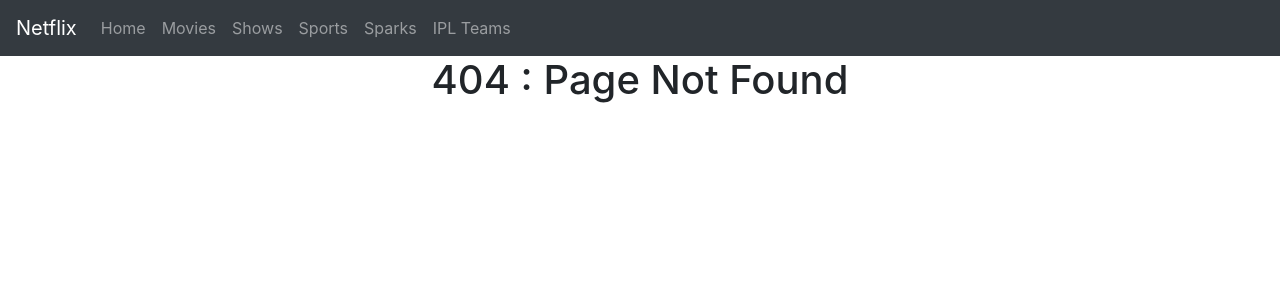
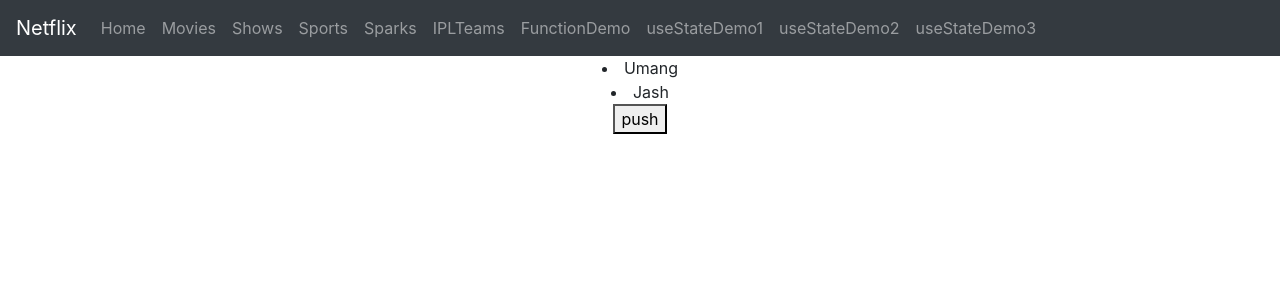
Before and after one commit to Umang4200/learning26, a React (Vite) app: page /usestatedemo3 in a window 1280 px wide. Before the commit this address had no page. Shown: the top 300 px of the page. Built offline with nearby package versions, Linux system fonts and the light colour scheme.

Commit message:
useState

```diff
--- a/src/App.jsx
+++ b/src/App.jsx
@@ -18,6 +18,10 @@ import ErrorPage from './components/ErrorPage';
 import Watch from './components/Watch';
 import Teams from './components/tasks/teams';
 import TeamDetail from './components/tasks/TeamDetail';
+import FunctionDemo from './components/FunctionDemo';
+import UsestateDemo1 from './components/UsestateDemo1';
+import UsestateDemo2 from './components/UsestateDemo2';
+import UsestateDemo3 from './components/UsestateDemo3';
 
 function App() {
 
@@ -34,6 +38,10 @@ function App() {
         <Route path="/watch/:name" element={<Watch/>}></Route>
         <Route path="/teams" element={<Teams/>}></Route>
         <Route path="/teamsdetails/:name" element={<TeamDetail/>}></Route>
+        <Route path="/fundemo" element={<FunctionDemo/>}></Route>
+        <Route path="/usestatedemo1" element={<UsestateDemo1/>}></Route>
+        <Route path="/usestatedemo2" element={<UsestateDemo2/>}></Route>
+        <Route path="/usestatedemo3" element={<UsestateDemo3/>}></Route>
         <Route path="/*" element={<ErrorPage/>}></Route>
       </Routes>
     </div>
--- /dev/null
+++ b/src/components/FunctionDemo.jsx
@@ -0,0 +1,13 @@
+import React from 'react'
+
+export default function FunctionDemo() {
+    function sayHello(){
+        alert("Hello Umang");
+    }
+  return (
+    <div style={{textAlign:"center"}}>
+        <h1>FunctionDemo</h1>
+        <button onClick={sayHello}>Say Hello</button>
+    </div>
+  )
+}
--- a/src/components/Navbar.jsx
+++ b/src/components/Navbar.jsx
@@ -48,7 +48,27 @@ export default function Navbar() {
             </li>
             <li class="nav-item">
               <Link class="nav-link" to="/teams">
-                IPL Teams
+                IPLTeams
+              </Link>
+            </li>
+            <li class="nav-item">
+              <Link class="nav-link" to="/fundemo">
+                FunctionDemo
+              </Link>
+            </li>
+            <li class="nav-item">
+              <Link class="nav-link" to="/usestatedemo1">
+                useStateDemo1
+              </Link>
+            </li>
+            <li class="nav-item">
+              <Link class="nav-link" to="/usestatedemo2">
+                useStateDemo2
+              </Link>
+            </li>
+            <li class="nav-item">
+              <Link class="nav-link" to="/usestatedemo3">
+                useStateDemo3
               </Link>
             </li>
           </ul>
--- /dev/null
+++ b/src/components/UsestateDemo1.jsx
@@ -0,0 +1,19 @@
+import React, { useState } from 'react'
+
+export default function UsestateDemo1() {
+    const [count, setCount] = useState(0);
+
+    function incCount(){
+        setCount(count+1);
+    }
+    function decCount(){
+        setCount(count-1);
+    }
+  return (
+    <div style={{textAlign:"center"}}>
+        <h1>Count : {count}</h1>
+        <button onClick={incCount}>+</button>&nbsp;
+        <button onClick={decCount}>-</button>
+    </div>
+  )
+}
--- /dev/null
+++ b/src/components/UsestateDemo2.jsx
@@ -0,0 +1,20 @@
+import React, { useState } from 'react'
+
+export default function UsestateDemo2() {
+    const [loading, setLoading] = useState(true);
+    function stopLoading(){
+        setLoading(false);
+    }
+    function startLoading(){
+        setLoading(true );
+    }
+  return (
+    <div style={{textAlign:"center", margin:10}}>
+        {
+            loading && <h1>Loading...</h1>
+        }
+        <button onClick={stopLoading}>stop</button>&nbsp;
+        <button onClick={startLoading}>start</button>
+    </div>
+  )
+}
--- /dev/null
+++ b/src/components/UsestateDemo3.jsx
@@ -0,0 +1,19 @@
+import React, { useState } from 'react'
+
+export default function UsestateDemo3() {
+    const [names, setNames] = useState(["Umang", "Jash"]);
+    function pushName(){
+        setNames([...names, "Abc"]);
+    }
+  return (
+    <div style={{textAlign:"center"}}>
+        {
+            names.map((name)=>{
+                return <li>{name}</li>
+            })
+
+        }
+        <button onClick={pushName}>push</button>
+    </div>
+  )
+}
--- a/src/components/tasks/TeamDetail.jsx
+++ b/src/components/tasks/TeamDetail.jsx
@@ -1,11 +1,12 @@
 import React from 'react'
-import { useParams } from 'react-router-dom'
+import { Link, useParams } from 'react-router-dom'
 
 export default function TeamDetail() {
     let teamName = useParams().name;
   return (
     <div style={{textAlign:"center"}}>
         <h1>{teamName} is Playing...</h1>
+        <button><Link style={{textDecoration:"none", color:"black"}} to="/teams">Back</Link></button>
     </div>
   )
 }
```
